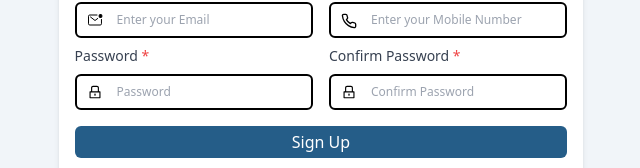
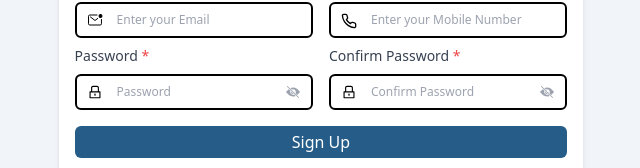
Before and after one commit to ankitnep001/projectOneIntern-Frontend, a React (Vite) app: page /auth/user/sign-up in a window 1280 px wide. Shown: the part 432-600 px from the top of the page, without its empty margins (319-959 px from the left). Built offline with nearby package versions, Linux system fonts and the light colour scheme.

Commit message:
feat-added password show hide toggle

```diff
--- a/src/ui/common/atoms/InputField.tsx
+++ b/src/ui/common/atoms/InputField.tsx
@@ -1,3 +1,7 @@
+import { useState } from "react";
+import { IoIosEyeOff, IoMdEye } from "react-icons/io";
+
+
 interface IInput {
   name: string
   type: string
@@ -5,16 +9,32 @@ interface IInput {
   autocomplete?: 'on' | 'off'
   disabled?: boolean
 }
-const InputField: React.FC<IInput> = ({ name, type, placeholder, autocomplete, disabled }) => {
+const InputField: React.FC<IInput> = ({ name, type, placeholder, autocomplete = 'off', disabled }) => {
+  const [showPassword, setShowPassword] = useState(false);
+
+  const togglePassword = () => {
+    setShowPassword(!showPassword);
+  };
   return (
+    <div>
       <input
-      type={type}
+        type={showPassword ? 'text' : type}
         id={name}
         placeholder={placeholder}
         disabled={disabled}
         autoComplete={autocomplete}
         className={`w-full text-xs mb-2 pl-10 pr-3 py-2 border-2 border-black rounded-md focus:outline-none   ${disabled ? 'cursor-not-allowed' : ''}`}
       />
+      {type === 'password' && (
+        <button
+          type="button"
+          className="absolute right-3 top-[38px] text-gray-400"
+          onClick={togglePassword}
+        >
+          {showPassword ? <IoMdEye /> : <IoIosEyeOff />}
+        </button>
+      )}
+    </div>
   )
 }
 
--- a/src/ui/user/pages/auth/Login.tsx
+++ b/src/ui/user/pages/auth/Login.tsx
@@ -23,14 +23,14 @@ const Login = () => {
           <div className='relative'>
             <Label name={'email'} label={'Email'} />
             <IoMailUnreadOutline className='absolute left-3 top-[38px] ' />
-            <InputField name={'email'} type={'email'} autocomplete='off' placeholder={'Enter your Email'} />
+            <InputField name={'email'} type={'email'} autocomplete='on' placeholder={'Enter your Email'} />
           </div>
 
           {/* Password */}
           <div className='relative'>
             <Label name={'password'} label={'Password'} />
             <AiOutlineLock className='absolute left-3 top-[38px]' />
-            <InputField name={'password'} type={'password'} autocomplete='off' placeholder={'Enter your Password'} />
+            <InputField name={'password'} type={'password'} placeholder={'Enter your Password'} />
           </div>
 
           {/* Remember ME */}
--- a/src/ui/user/pages/auth/SignUp.tsx
+++ b/src/ui/user/pages/auth/SignUp.tsx
@@ -28,21 +28,21 @@ const SignUp = () => {
             <div className='relative'>
               <Label name={'firstName'} label={'First Name'} required={true} />
               <FiUser className='absolute left-3 top-[39px] ' />
-              <InputField name={'firstName'} type={'text'} autocomplete='on' placeholder={'Enter your First Name'} />
+              <InputField name={'firstName'} type={'text'} placeholder={'Enter your First Name'} />
             </div>
 
             {/* Middle Name */}
             <div className='relative'>
               <Label name={'middleName'} label={'Middle Name'} />
               <FiUser className='absolute left-3 top-[39px] ' />
-              <InputField name={'middleName'} type={'text'} autocomplete='on' placeholder={'Enter your Middle Name'} />
+              <InputField name={'middleName'} type={'text'} placeholder={'Enter your Middle Name'} />
             </div>
 
             {/* Last Name */}
             <div className='relative'>
               <Label name={'lastName'} label={'Last Name'} required={true} />
               <FiUser className='absolute left-3 top-[39px] ' />
-              <InputField name={'lastName'} type={'text'} autocomplete='on' placeholder={'Enter your Last Name'} />
+              <InputField name={'lastName'} type={'text'} placeholder={'Enter your Last Name'} />
             </div>
           </div>
 
@@ -60,7 +60,6 @@ const SignUp = () => {
               <InputField
                 name={'phoneNumber'}
                 type={'tel'}
-                autocomplete='off'
                 placeholder={'Enter your Mobile Number'}
               />
             </div>
@@ -71,7 +70,7 @@ const SignUp = () => {
             <div className='relative w-full'>
               <Label name={'password'} label={'Password'} required={true} />
               <AiOutlineLock className='absolute left-3 top-[38px]' />
-              <InputField name={'password'} type={'password'} autocomplete='off' placeholder={'Password'} />
+              <InputField name={'password'} type={'password'} placeholder={'Password'} />
             </div>
 
             <div className='relative w-full'>
@@ -80,7 +79,6 @@ const SignUp = () => {
               <InputField
                 name={'confirmPassword'}
                 type={'password'}
-                autocomplete='off'
                 placeholder={'Confirm Password'}
               />
             </div>
```
Lines whose indentation alone changed are shown as unchanged.
